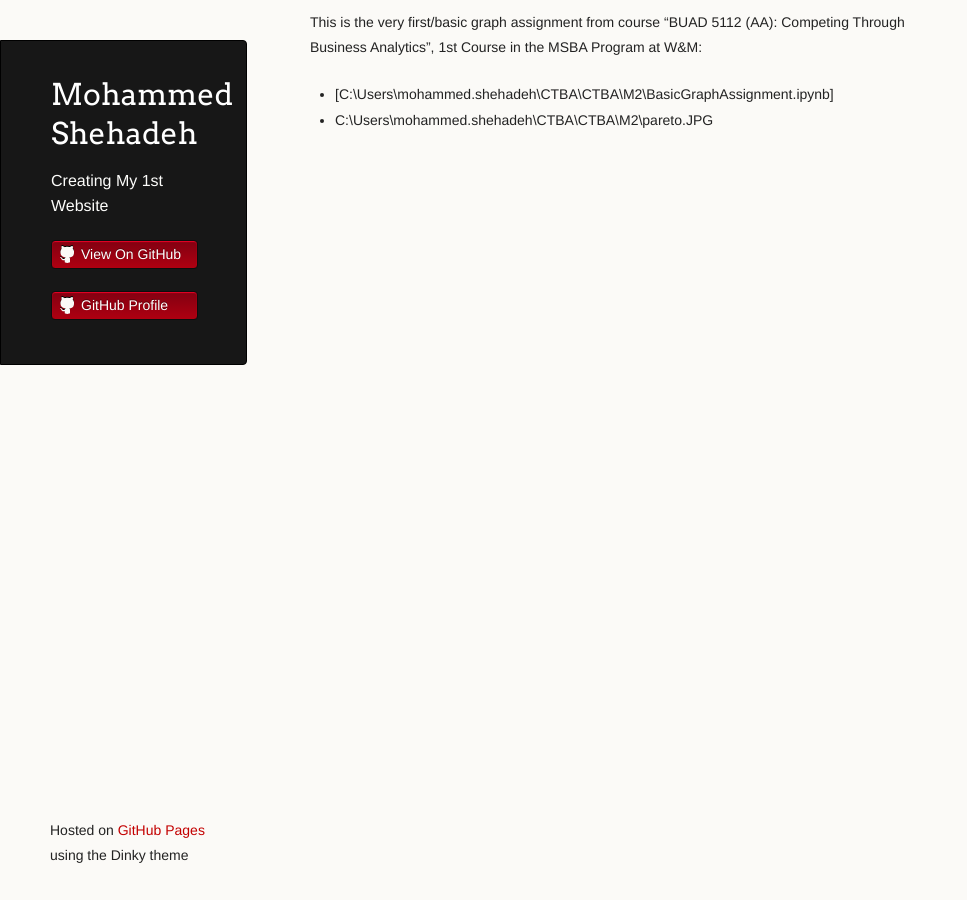
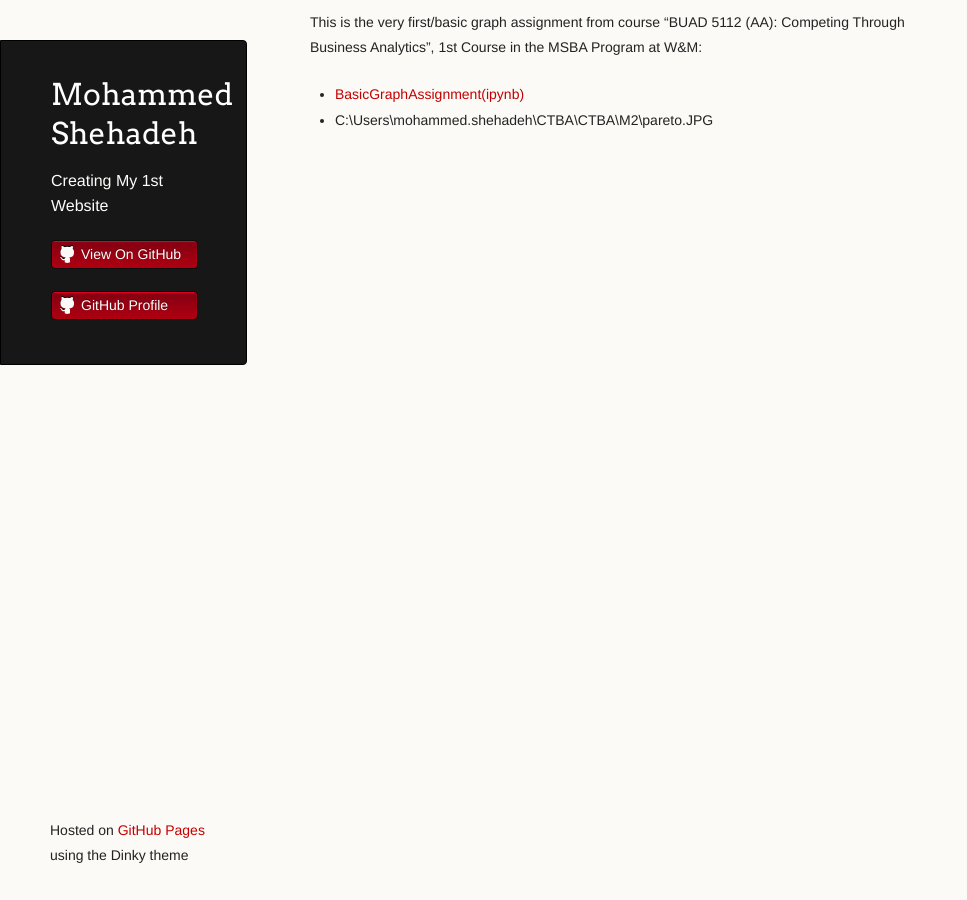
Before and after one commit to mashehadeh/mashehadeh.github.io, a Jekyll site: the page built from BasicGraph/index.md, in a window 1280 px wide. Shown: the whole page, without its empty margins (0-967 px from the left). Built offline with Jekyll 4.4.1, drawn with Linux system fonts in a browser that asks for light colours; our own code applies the rules of GitHub Pages for plain Markdown files.

Commit message:
Update index.md

```diff
--- a/BasicGraph/index.md
+++ b/BasicGraph/index.md
@@ -5,5 +5,5 @@
 
 This is the very first/basic graph assignment from course "BUAD 5112 (AA): Competing Through Business Analytics", 1st Course in the MSBA Program at W&M:
 
-- [C:\\Users\\mohammed.shehadeh\\CTBA\\CTBA\\M2\\BasicGraphAssignment.ipynb]
+- [BasicGraphAssignment(ipynb)](C:\\Users\\mohammed.shehadeh\\CTBA\\CTBA\\M2\\BasicGraphAssignment.ipynb)
 - C:\\Users\\mohammed.shehadeh\\CTBA\\CTBA\\M2\\pareto.JPG
```
